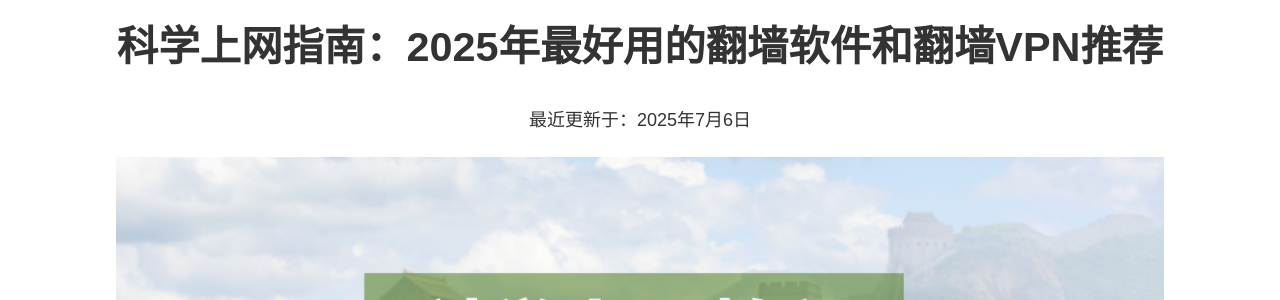
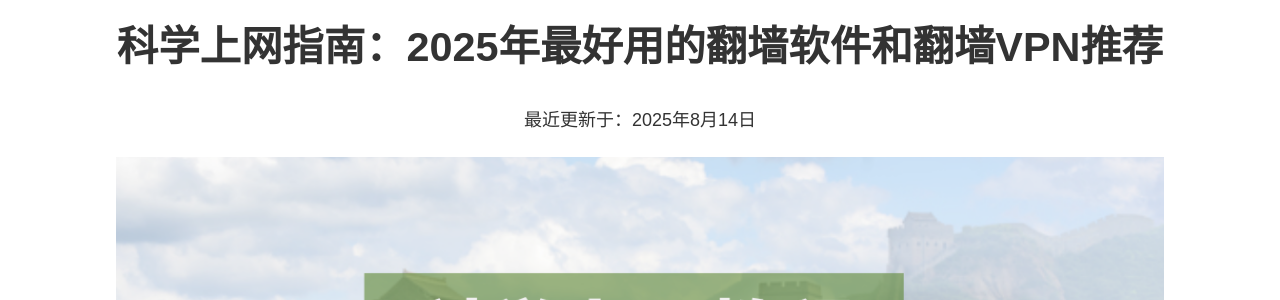
Before and after one commit to chinavpns/chinavpns.github.io, a Jekyll site: the page built from index.md, in a window 1280 px wide and 900 px high. Shown: the part 128-428 px from the top of the window. Built offline with Jekyll 4.4.1, drawn with Linux system fonts in a browser that asks for light colours.

Commit message:
Update index.md

```diff
--- a/index.md
+++ b/index.md
@@ -6,7 +6,7 @@
 
 # 科学上网指南：2025年最好用的翻墙软件和翻墙VPN推荐
 
-<p align="center">最近更新于：2025年7月6日</p>
+<p align="center">最近更新于：2025年8月14日</p>
 
 ![科学上网指南：最好用的翻墙软件和翻墙VPN推荐](https://raw.githubusercontent.com/chinavpns/chinavpns.github.io/refs/heads/main/image/%E7%A7%91%E5%AD%A6%E4%B8%8A%E7%BD%91%E6%95%99%E7%A8%8B.png)
 
```
